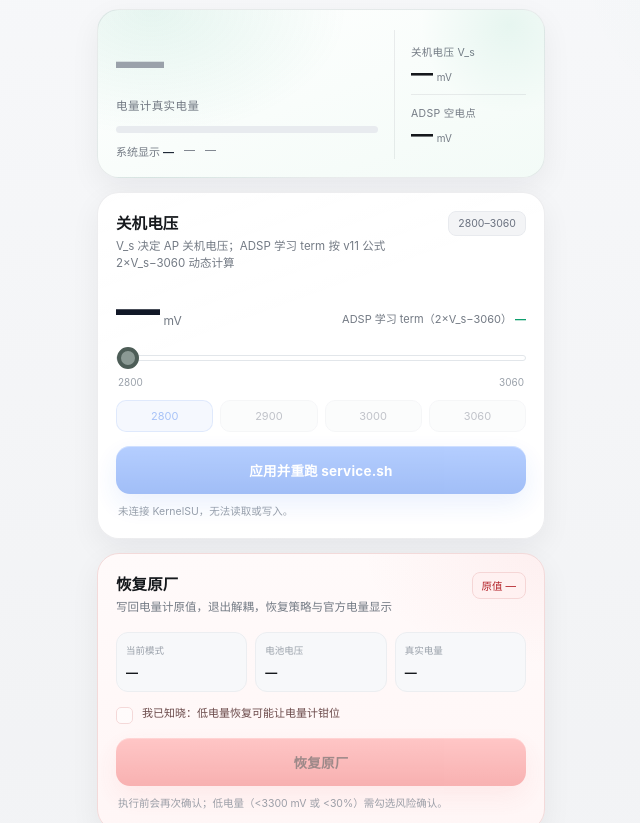
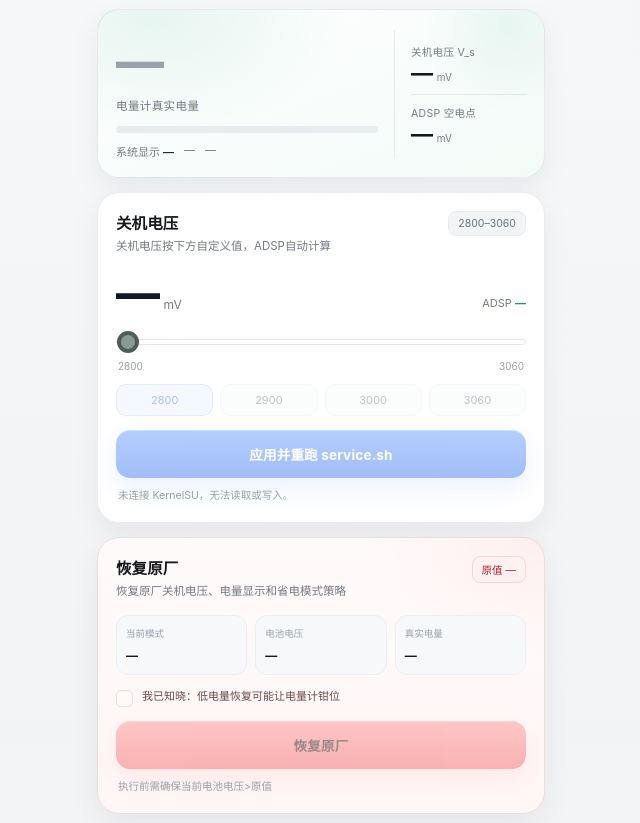
Before and after one commit to aapplle/op13-battery-unlock, a plain HTML site: page 模块源目录/webroot/index.html in a window 1280 px wide. Shown: the part 128-951 px from the top of the page, without its empty margins (319-959 px from the left). Drawn offline with Linux system fonts and the light colour scheme.

Commit message:
fix(webui): update shutdown/restore copy per review

```diff
--- a/模块源目录/webroot/app.js
+++ b/模块源目录/webroot/app.js
@@ -451,7 +451,10 @@
     setText("restoreTitle", factory ? "已恢复原厂" : "恢复原厂");
     setText("restoreDesc", factory
       ? "已写回原厂值，退出解耦；Phase 1 不提供重新启用"
-      : "写回电量计原值，退出解耦，恢复策略与官方电量显示");
+      : "恢复原厂关机电压、电量显示和省电模式策略");
+    setText("restoreHint", orig === null
+      ? "执行前需确保当前电池电压>原值"
+      : "执行前需确保当前电池电压>" + orig + "mV");
     var btn = $("restoreBtn");
     if (btn) btn.textContent = factory ? "已恢复原厂" : "恢复原厂";
   }
--- a/模块源目录/webroot/index.html
+++ b/模块源目录/webroot/index.html
@@ -5,7 +5,7 @@
 <meta name="viewport" content="width=device-width, initial-scale=1, viewport-fit=cover">
 <meta name="color-scheme" content="light dark">
 <title>一加13解容 · WebUI</title>
-<link rel="stylesheet" href="style.css?v=38p">
+<link rel="stylesheet" href="style.css?v=39p">
 </head>
 <body>
 <div class="app" id="app">
@@ -68,14 +68,14 @@
       <div class="section-head">
         <div>
           <h2>关机电压</h2>
-          <p>V_s 决定 AP 关机电压；ADSP 学习 term 按 v11 公式 2×V_s−3060 动态计算</p>
+          <p>关机电压按下方自定义值，ADSP自动计算</p>
         </div>
         <span class="tag" id="voltageTag">2800–3060</span>
       </div>
 
       <div class="voltage-row">
         <div class="big"><span id="voltageValue">2800</span><small>mV</small></div>
-        <div class="derived">ADSP 学习 term（2×V_s−3060） <b id="derivedAdsp">—</b> <span id="derivedUnit"></span></div>
+        <div class="derived">ADSP <b id="derivedAdsp">—</b> <span id="derivedUnit"></span></div>
       </div>
 
       <input type="range" id="voltageSlider" min="2800" max="3060" step="10" value="2800" aria-label="关机电压">
@@ -97,7 +97,7 @@
       <div class="section-head">
         <div>
           <h2 id="restoreTitle">恢复原厂</h2>
-          <p id="restoreDesc">写回电量计原值，退出解耦，恢复策略与官方电量显示</p>
+          <p id="restoreDesc">恢复原厂关机电压、电量显示和省电模式策略</p>
         </div>
         <span class="tag danger" id="restoreOrigTag">原值 —</span>
       </div>
@@ -114,7 +114,7 @@
       </label>
 
       <button class="btn danger" id="restoreBtn" type="button" disabled>恢复原厂</button>
-      <p class="hint" id="restoreHint">执行前会再次确认；低电量（&lt;3300 mV 或 &lt;30%）需勾选风险确认。</p>
+      <p class="hint" id="restoreHint">执行前需确保当前电池电压&gt;3250mV</p>
     </section>
 
     <section class="card">
@@ -198,6 +198,6 @@
 </div>
 
 <div class="toast" id="toast" role="status" aria-live="polite"></div>
-<script src="app.js?v=38p"></script>
+<script src="app.js?v=39p"></script>
 </body>
 </html>
```
